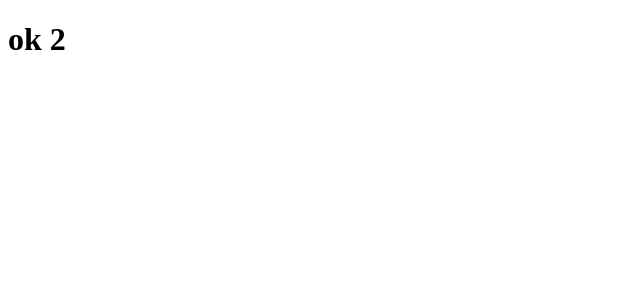
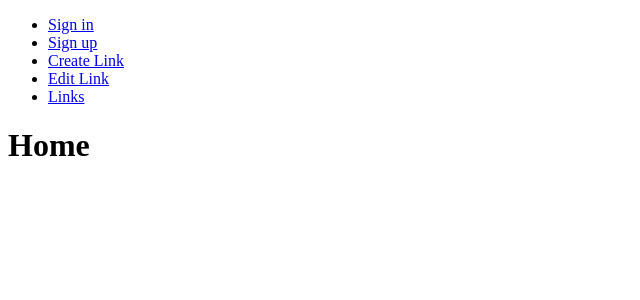
Before and after one commit to hjunor/Front-CRUD-sequelize, a React (Create React App) app: page / in a window 1280 px wide. Shown: the top 300 px of the page, without its empty margins (0-640 px from the left). Built offline with nearby package versions, Linux system fonts and the light colour scheme.

Commit message:
Add: Routes added

```diff
--- a/package.json
+++ b/package.json
@@ -8,6 +8,7 @@
     "@testing-library/user-event": "^12.1.10",
     "react": "^17.0.1",
     "react-dom": "^17.0.1",
+    "react-router-dom": "^5.2.0",
     "react-scripts": "4.0.1",
     "web-vitals": "^0.2.4"
   },
--- a/src/App.jsx
+++ b/src/App.jsx
@@ -1,10 +1,51 @@
 import React from "react";
+import { BrowserRouter as Router, Link, Route, Switch } from "react-router-dom";
 
 const App = () => {
   return (
-    <div className="App">
-      <h1>ok 2</h1>
-    </div>
+    <Router>
+      <div>
+        <nav>
+          <ul>
+            <li>
+              <Link to="/sign-in">Sign in</Link>
+            </li>
+            <li>
+              <Link to="/sign-up">Sign up</Link>
+            </li>
+            <li>
+              <Link to="/manage/links/create">Create Link</Link>
+            </li>
+            <li>
+              <Link to="/manage/links/edit">Edit Link</Link>
+            </li>
+            <li>
+              <Link to="/manage/links">Links</Link>
+            </li>
+          </ul>
+        </nav>
+        <Switch>
+          <Route path="/sign-in">
+            <h1>Sign in</h1>
+          </Route>
+          <Route path="/sign-up">
+            <h1>Sign up</h1>
+          </Route>
+          <Route path="/manage/links/create">
+            <h1>Create Link</h1>
+          </Route>
+          <Route path="/manage/links/edit">
+            <h1>Edit Link</h1>
+          </Route>
+          <Route path="/manage/links">
+            <h1>Links</h1>
+          </Route>
+          <Route path="/">
+            <h1>Home</h1>
+          </Route>
+        </Switch>
+      </div>
+    </Router>
   );
 };
 
```
Also changed, not shown: 2 other files (tests, documents, lock files or other folders).
